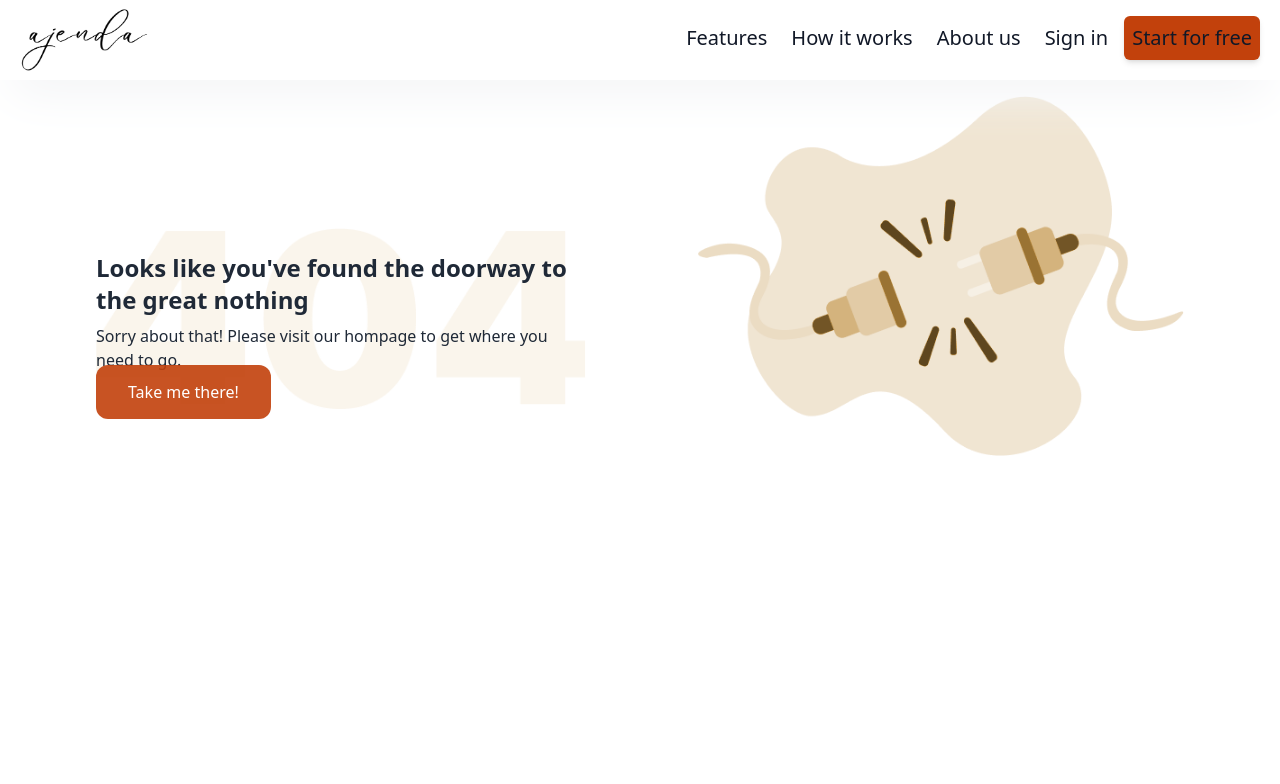
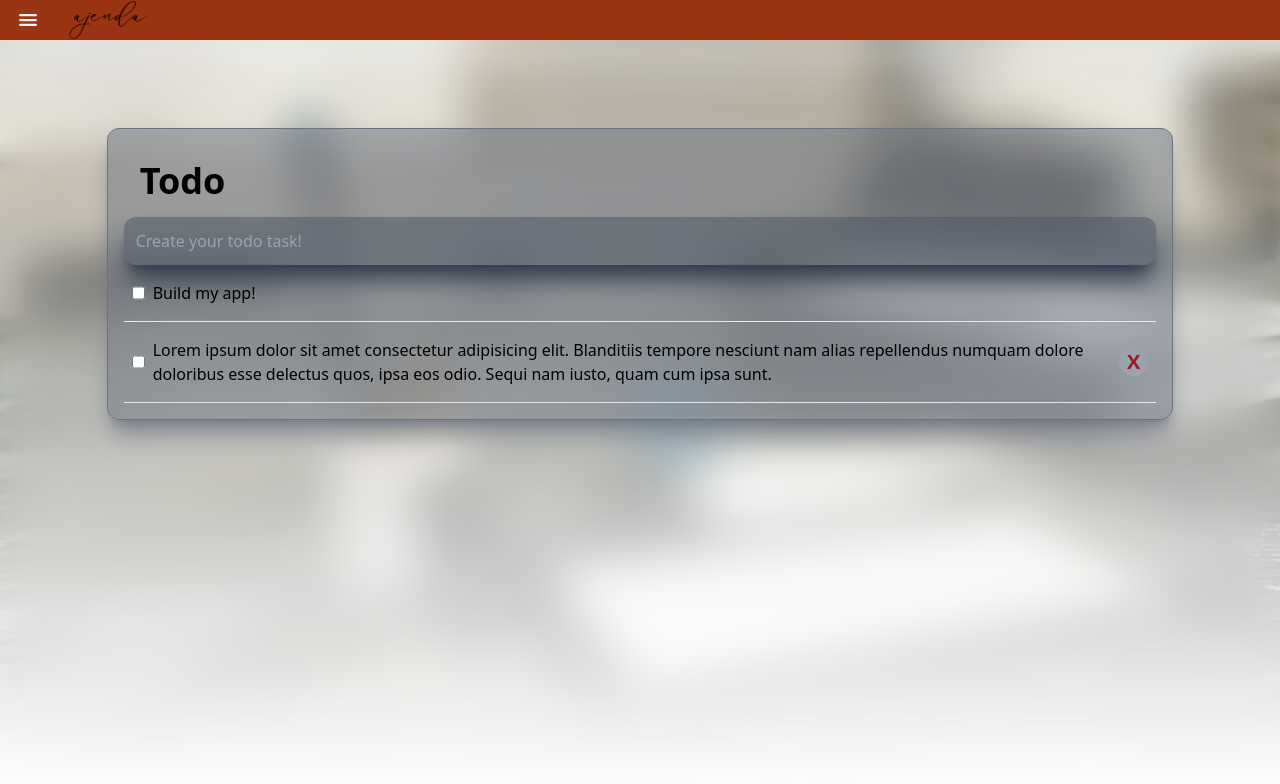
Before and after one commit to CodeX-computing/ajenda, a React (Create React App) app: page /app/todo in a window 1280 px wide. Shown: the top 784 px of the page. Built offline with nearby package versions, Linux system fonts and the light colour scheme.

Commit message:
Create Routes and app Navigation - Create General and protected routes - Create app Navigation

```diff
--- a/package.json
+++ b/package.json
@@ -17,6 +17,7 @@
     "eslint-plugin-react-hooks": "^4.6.0",
     "react": "^18.2.0",
     "react-dom": "^18.2.0",
+    "react-icons": "^4.4.0",
     "react-redux": "^8.0.4",
     "react-router-dom": "^6.4.1",
     "react-scripts": "5.0.1",
--- a/src/App.js
+++ b/src/App.js
@@ -1,31 +1,35 @@
 import React from 'react';
 import { BrowserRouter, Routes, Route } from 'react-router-dom';
+import GeneralRoutes from './helpers/GeneralRoutes';
+import ProtectedRoutes from './helpers/ProtectedRoutes';
 import About from './components/pages/About';
 import Features from './components/pages/Features';
 import Home from './components/pages/Home';
 import How from './components/pages/How';
-import Navigation from './components/Navigation';
+// import Navigation from './components/Navigation';
 import NotFound404 from './components/pages/NotFound404';
 import Signin from './components/pages/Signin';
 import Signup from './components/pages/Signup';
-// import Ajenda from './components/Ajenda';
-import Todo from './components/inner-components/Todo';
-import Goals from './components/inner-components/Goals';
+import Todo from './components/app/Todo';
+import Goals from './components/app/Goals';
 
 function App() {
   return (
     <BrowserRouter>
-      <Navigation />
+      {/* <Navigation /> */}
       <Routes>
-        {/* <Route path="/app" element={<Ajenda />} /> */}
-        <Route path="/todo" element={<Todo />} />
-        <Route path="/goals" element={<Goals />} />
+        <Route element={<GeneralRoutes />}>
           <Route exact path="/" element={<Home />} />
           <Route exact path="/features" element={<Features />} />
           <Route exact path="/how" element={<How />} />
           <Route exact path="/about" element={<About />} />
           <Route exact path="/signin" element={<Signin />} />
           <Route exact path="/signup" element={<Signup />} />
+        </Route>
+        <Route element={<ProtectedRoutes />}>
+          <Route exact path="/app/todo" element={<Todo />} />
+          <Route exact path="/app/goals" element={<Goals />} />
+        </Route>
         <Route path="*" element={<NotFound404 />} />
       </Routes>
     </BrowserRouter>
--- a/src/components/Ajenda.jsx
+++ /dev/null
@@ -1,23 +0,0 @@
-import React from 'react';
-import { Link } from 'react-router-dom';
-
-function ajenda() {
-  return (
-    <div className="flex m-4">
-      <Link to="/todo" className="text-xl bg-gray-900/30 hover:shadow-gray-500 shadow-md border border-gray-500 hover:shadow-inner p-2 mx-1 rounded-2xl pointer">
-        Todo
-      </Link>
-      <Link to="/goals" className="text-xl bg-gray-900/30 hover:shadow-gray-500 shadow-md border border-gray-500 hover:shadow-inner p-2 mx-1 rounded-2xl pointer">
-        Goals
-      </Link>
-      <Link to="/goals" className="text-xl bg-gray-900/30 hover:shadow-gray-500 shadow-md border border-gray-500 hover:shadow-inner p-2 mx-1 rounded-2xl pointer">
-        Planer
-      </Link>
-      <Link to="/goals" className="text-xl bg-gray-900/30 hover:shadow-gray-500 shadow-md border border-gray-500 hover:shadow-inner p-2 mx-1 rounded-2xl pointer">
-        Notes
-      </Link>
-    </div>
-  );
-}
-
-export default ajenda;
--- /dev/null
+++ b/src/components/Navigations/AppNavigation.jsx
@@ -0,0 +1,48 @@
+import React, { useState } from 'react';
+import { Link } from 'react-router-dom';
+import { IoMenu } from 'react-icons/io5';
+import logo from '../../logo.png';
+
+function AppNavigation() {
+  const [isOpened, setIsOpened] = useState(false);
+
+  const handleMenu = () => {
+    if (isOpened) {
+      setIsOpened(false);
+    } else {
+      setIsOpened(true);
+    }
+  };
+  return (
+    <>
+      <nav className="z-10 fixed top-0 h-10 w-full flex justify-between items-center bg-orange-800 shadow-2xl shadow-gray-100">
+        <div className="flex items-center">
+          <button type="button" onClick={() => handleMenu()} className="text-2xl text-gray-100 hover:text-gray-200 p-2 mx-2 rounded-2xl pointer">
+            <IoMenu className="text-gray-100 font-bold text" />
+          </button>
+          <Link to="/">
+            <img src={logo} alt="logo" className="logo h-10" />
+          </Link>
+        </div>
+      </nav>
+      <nav className={`z-10 fixed md:relative py-4 top-10 h-screen flex flex-col justify-between items-start bg-gray-200 shadow-2xl shadow-gray-100 duration-500 md:${!isOpened ? '-left-full' : 'left-0'} ${isOpened ? 'left-0 w-56' : '-left-full w-0'} `}>
+        <div className="flex flex-col items-start mt-10">
+          <Link to="/app/todo" className="text-xl py-1 mx-10 pointer">
+            Todo
+          </Link>
+          <Link to="/app/goals" className="text-xl py-1 mx-10 pointer">
+            Goals
+          </Link>
+          <Link to="/app/planner" className="text-xl py-1 mx-10  pointer">
+            Planer
+          </Link>
+          <Link to="/app/notes" className="text-xl py-1 mx-10  pointer">
+            Notes
+          </Link>
+        </div>
+      </nav>
+    </>
+  );
+}
+
+export default AppNavigation;
--- a/src/components/Navigation.jsx
+++ b/src/components/Navigations/Navigation.jsx
@@ -1,6 +1,6 @@
 import React, { useState } from 'react';
 import { Link } from 'react-router-dom';
-import logo from '../logo.png';
+import logo from '../../logo.png';
 
 function Navigation() {
   const [isOpened, setIsOpened] = useState(false);
--- a/src/components/inner-components/Goals.jsx
+++ b/src/components/app/Goals.jsx
@@ -1,11 +1,9 @@
 import React from 'react';
-import Ajenda from '../Ajenda';
 
 function Goals() {
   return (
     <div className="w-screen h-screen bg-heroBg bg-cover">
       <div className="bg-gradient-to-b from-transparent to-white backdrop-blur-xl w-full h-full flex flex-col justify-start items-center pt-32">
-        <Ajenda />
         <div className="w-5/6 bg-gray-500/50 p-4 rounded-xl shadow-md border border-gray-500">
           <h1 className="text-4xl font-bold m-4">Todo</h1>
           <input className="w-full p-2 border-b rounded-xl bg-gray-100/50" placeholder="Buy coffee" />
--- a/src/components/inner-components/Todo.jsx
+++ b/src/components/app/Todo.jsx
@@ -1,11 +1,10 @@
 import React from 'react';
-import Ajenda from '../Ajenda';
+// import Ajenda from '../pages/Ajenda';
 
 function Todo() {
   return (
     <div className="w-screen h-screen bg-heroBg bg-cover">
       <div className="bg-gradient-to-b from-transparent to-white backdrop-blur-xl w-full h-full flex flex-col justify-start items-center pt-32">
-        <Ajenda />
         <div className="w-5/6 bg-gray-500/50 p-4 rounded-xl shadow-xl shadow-gray-500/70 border border-gray-500">
           <h1 className="text-4xl font-bold m-4">Todo</h1>
           <input className="w-full p-3 shadow-xl shadow-gray-700 outline-0 shadow-inner rounded-xl text-gray-900 hover:bg-gray-300 focus:bg-gray-300 bg-gray-600/50" placeholder="Create your todo task!" />
--- /dev/null
+++ b/src/helpers/GeneralRoutes.js
@@ -0,0 +1,28 @@
+import { Navigate, Outlet } from 'react-router-dom';
+import Navigation from '../components/Navigations/Navigation';
+
+const useAuth = () => {
+  const loggedIn = true;
+  // if (localStorage.getItem('token')) {
+  //   loggedIn = true;
+  // } else {
+  //   loggedIn = false;
+  // }
+
+  const user = { loggedIn };
+  return user.loggedIn;
+};
+
+function LoginRoutes() {
+  const isAuth = useAuth();
+  return !isAuth ? (
+    <>
+      <Navigation />
+      <Outlet />
+    </>
+  ) : (
+    <Navigate to="/app" />
+  );
+}
+
+export default LoginRoutes;
--- /dev/null
+++ b/src/helpers/ProtectedRoutes.js
@@ -0,0 +1,28 @@
+import { Navigate, Outlet } from 'react-router-dom';
+import AppNavigation from '../components/Navigations/AppNavigation';
+
+const useAuth = () => {
+  const loggedIn = true;
+  // if (localStorage.getItem('token')) {
+  //   loggedIn = true;
+  // } else {
+  //   loggedIn = false;
+  // }
+
+  const user = { loggedIn };
+  return user && user.loggedIn;
+};
+
+function ProtectedRoutes() {
+  const isAuth = useAuth();
+  return isAuth ? (
+    <div className="flex bg-gray-200">
+      <AppNavigation />
+      <Outlet />
+    </div>
+  ) : (
+    <Navigate to="/" />
+  );
+}
+
+export default ProtectedRoutes;
```
Also changed, not shown: 1 other file (tests, documents, lock files or other folders). Lines whose indentation alone changed are shown as unchanged.
